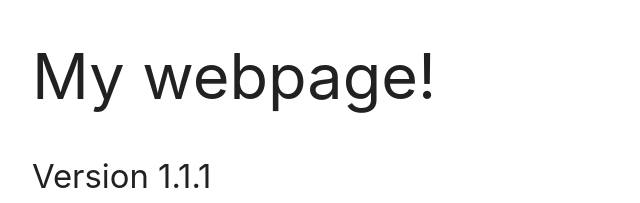
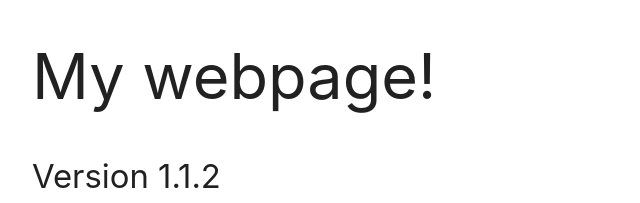
Before and after one commit to CarlosLopez1200/my-website-master, a plain HTML site: page public/index.html in a window 1280 px wide. Shown: the top 203 px of the page, 160-800 px from the left. Drawn offline with nearby package versions, Linux system fonts and the light colour scheme.

Commit message:
Version 1.1.2

```diff
--- a/public/index.html
+++ b/public/index.html
@@ -13,7 +13,7 @@
 
       <div class="container">
         <h1>My webpage!</h1>
-        <h3><sub>Version 1.1.1</sub></h3>
+        <h3><sub>Version 1.1.2</sub></h3>
       </div>
 
       <div class="container">
```
Also changed, not shown: 2 other files.
